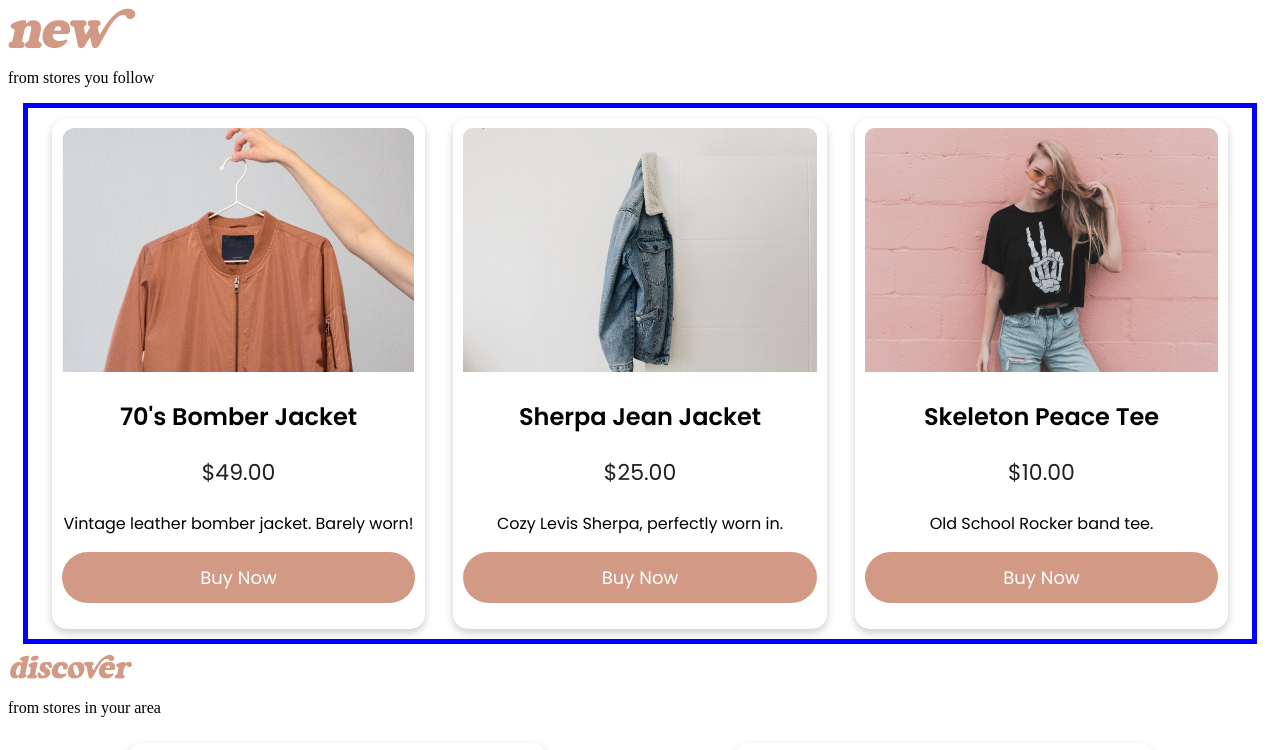
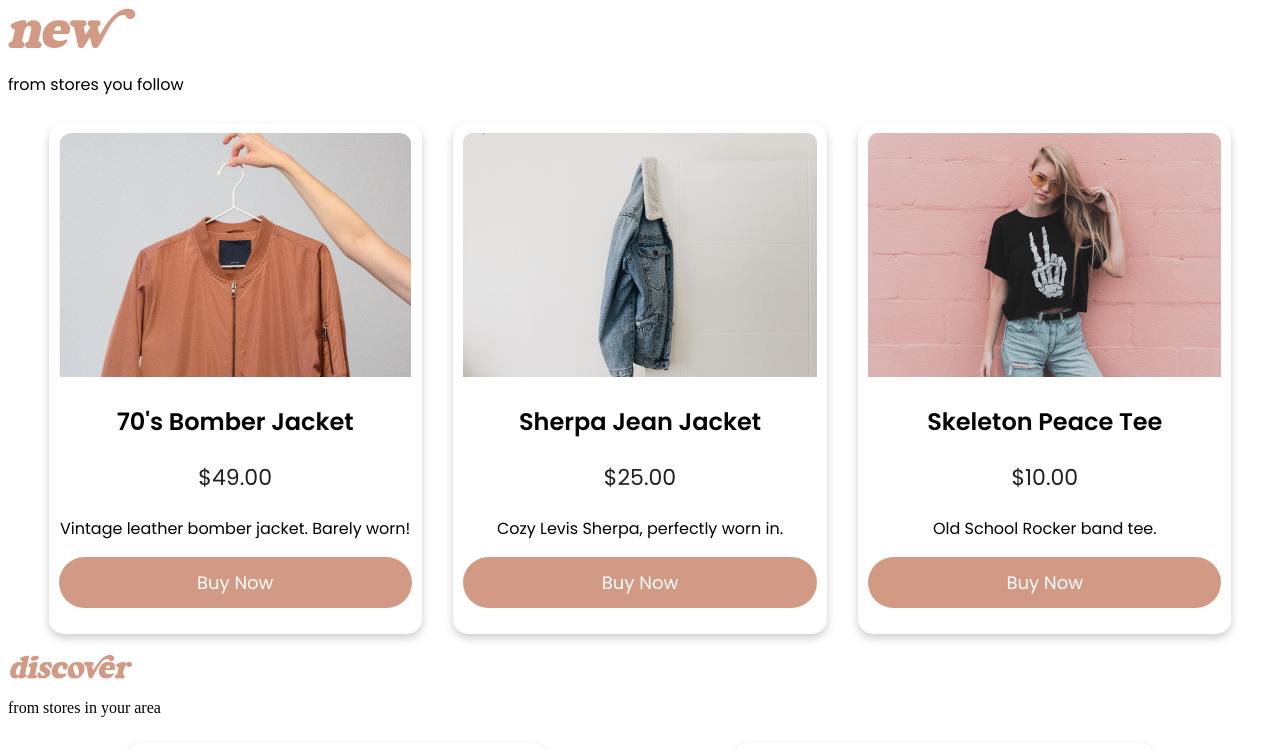
Before and after one commit to alexjameswerner/FINAL_PROJECT_THIRFT, a plain HTML site: page index.html in a window 1280 px wide. Shown: the top 750 px of the page. Drawn offline with Linux system fonts and the light colour scheme.

Commit message:
Full Updates on the Product Cards
font family, photos etc have been updated to match prototype.

```diff
--- a/css/style.css
+++ b/css/style.css
@@ -20,9 +20,11 @@ Colors
 
 #home-page-cards{
     display: flex;
-    border: 5px solid blue;
     margin: 10px 15px;
     padding: 10px;
+}
+.sectionHeader{
+  font-family: 'Poppins', sans-serif;
 }
 
 .card {
```
Also changed, not shown: index.html (+1 -7 lines).
